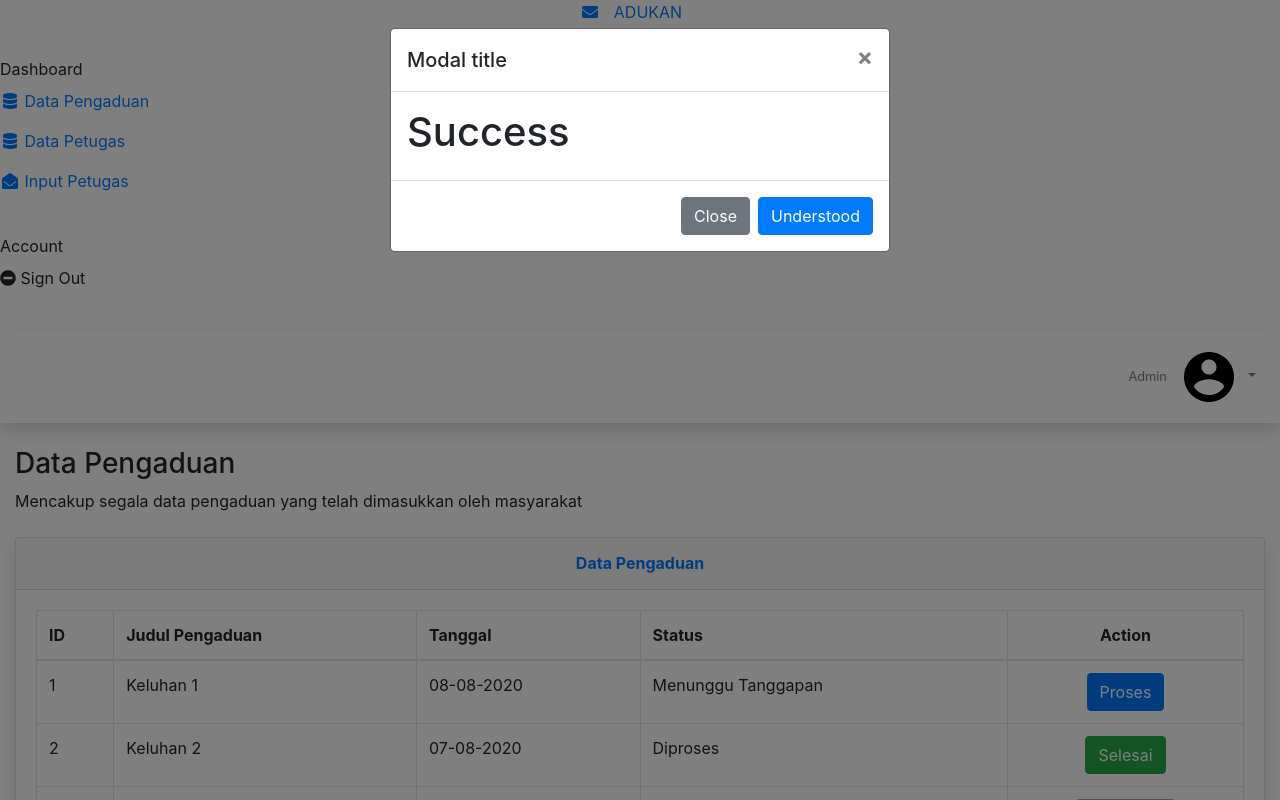
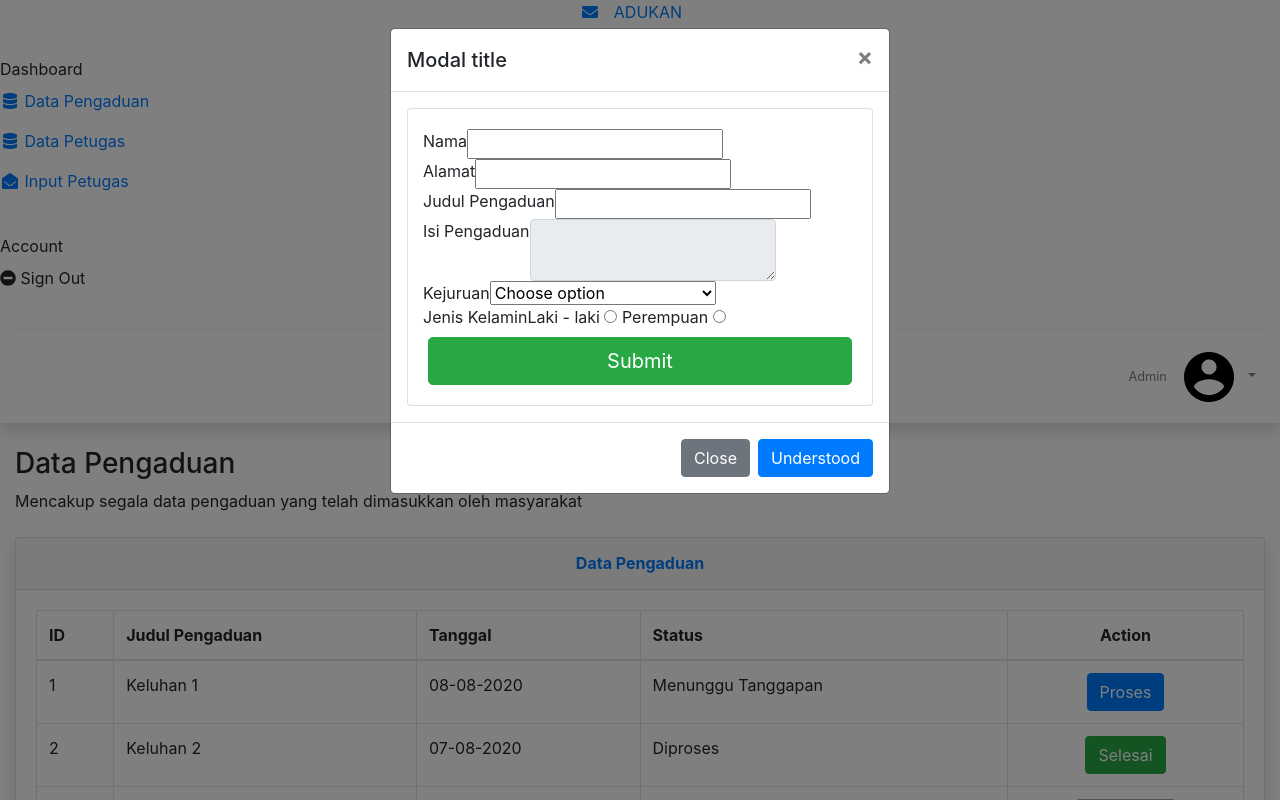
Before and after one commit to RafiIzzatulRizquFaris/PengaduanMasyarakatCI, a CodeIgniter app: page /PengaduanMasyarakatCI/AdminController/index in a window 1280 px wide, after a click on "Selesai". Run offline with CodeIgniter, Linux system fonts and the light colour scheme; some libraries are stand-ins or nearby versions.

Commit message:
Update admindashboard.php
add form for finished report

```diff
--- a/application/views/admin/admindashboard.php
+++ b/application/views/admin/admindashboard.php
@@ -243,7 +243,82 @@
 					</button>
 				</div>
 				<div class="modal-body">
-					<h1>Success</h1>
+					<div class="card card-7">
+						<div class="card-body">
+							<form method="POST" action="invoice.php">
+								<div class="form-row">
+									<div class="name">Nama</div>
+									<div class="value">
+										<div class="input-group">
+											<input class="input--style-5" type="text" name="nama_pengaduan" />
+										</div>
+									</div>
+								</div>
+								<div class="form-row">
+									<div class="name">Alamat</div>
+									<div class="value">
+										<div class="input-group">
+											<input class="input--style-5" type="email" name="alamat_pengaduan" />
+										</div>
+									</div>
+								</div>
+								<div class="form-row">
+									<div class="name">Judul Pengaduan</div>
+									<div class="value">
+										<div class="input-group">
+											<input class="input--style-5" type="text" name="judul_pengaduan" />
+										</div>
+									</div>
+								</div>
+								<div class="form-row">
+									<div class="name">Isi Pengaduan</div>
+									<div class="value">
+										<div class="input-group text-justify">
+											<!-- <input type="text" class="input--style-5 input-group-text" name="isi_pengaduan"> -->
+											<textarea class="form-control input--style-5 input-group-text"></textarea>
+										</div>
+									</div>
+								</div>
+								<div class="form-row">
+									<div class="name">Kejuruan</div>
+									<div class="value">
+										<div class="input-group">
+											<div class="rs-select2 js-select-simple select--no-search">
+												<select name="kejuran_siswa">
+													<option disabled="disabled" selected="selected">Choose option
+													</option>
+													<option>Rekayasa Perangkat Lunak</option>
+													<option>Multimedia</option>
+													<option>Teknik Elektronik Informasi</option>
+													<option>Broadcast</option>
+													<option>Teknik Komputer Jaringan</option>
+												</select>
+												<div class="select-dropdown"></div>
+											</div>
+										</div>
+									</div>
+								</div>
+								<div class="form-row p-t-20">
+									<label class="label label--block">Jenis Kelamin</label>
+									<div class="p-t-15">
+										<label class="radio-container m-r-55">Laki - laki
+											<input type="radio" name="gender_siswa" />
+											<span class="checkmark"></span>
+										</label>
+										<label class="radio-container">Perempuan
+											<input type="radio" name="gender_siswa" />
+											<span class="checkmark"></span>
+										</label>
+									</div>
+								</div>
+								<div class="text-center">
+									<button class="btn btn--radius-2 btn-success btn-block btn-lg" type="submit">
+										Submit
+									</button>
+								</div>
+							</form>
+						</div>
+					</div>
 				</div>
 				<div class="modal-footer">
 					<button type="button" class="btn btn-secondary" data-dismiss="modal">Close</button>
```
